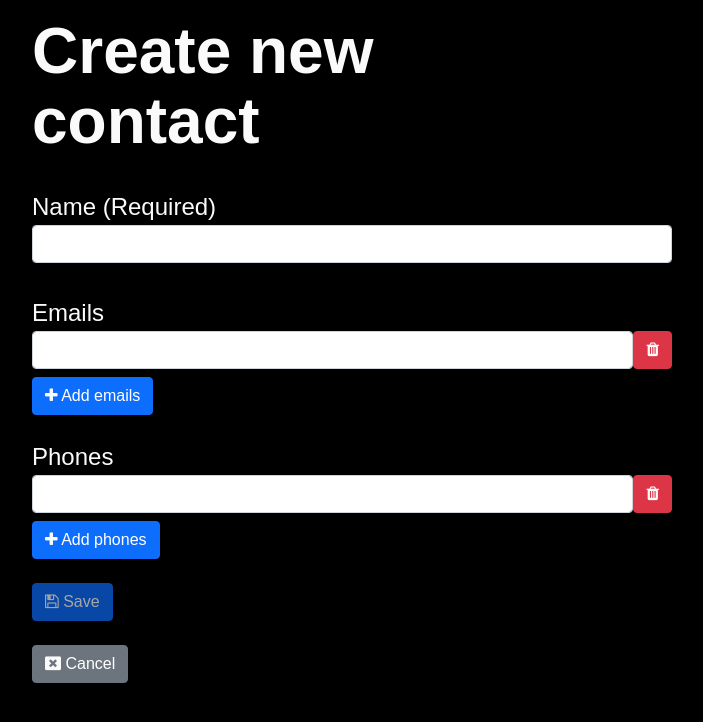
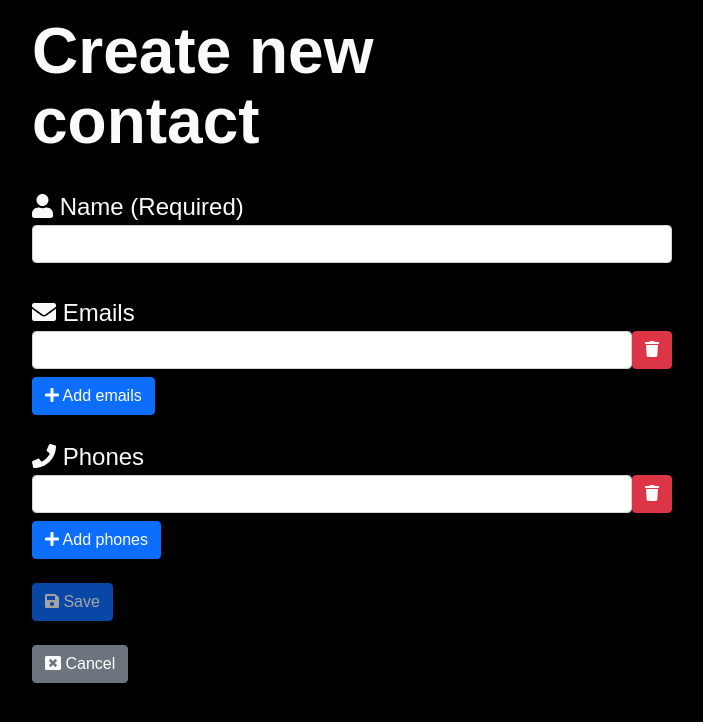
Before and after one commit to shamwela/simple-contacts, a React (Create React App) app: page / in a window 1280 px wide. Both pictures are taken after typing "Sample" into the empty fields and a click on the button "Create contact". Shown: the top 722 px of the page, without its empty margins (288-991 px from the left). Built offline with nearby package versions, Linux system fonts and the light colour scheme.

Commit message:
Add icons

```diff
--- a/package.json
+++ b/package.json
@@ -3,7 +3,10 @@
   "version": "0.1.0",
   "private": true,
   "dependencies": {
-    "@fortawesome/fontawesome-free": "^5.15.3",
+    "@fortawesome/fontawesome-svg-core": "^1.2.35",
+    "@fortawesome/free-regular-svg-icons": "^5.15.3",
+    "@fortawesome/free-solid-svg-icons": "^5.15.3",
+    "@fortawesome/react-fontawesome": "^0.1.14",
     "@testing-library/jest-dom": "^5.14.1",
     "@testing-library/react": "^11.2.7",
     "@testing-library/user-event": "^12.8.3",
--- /dev/null
+++ b/src/components/common/error.css
@@ -0,0 +1,3 @@
+.error-icon > path {
+  color: #dc3545;
+}
--- a/src/components/common/error.jsx
+++ b/src/components/common/error.jsx
@@ -1,9 +1,11 @@
 import React from 'react';
+import { FontAwesomeIcon } from '@fortawesome/react-fontawesome';
+import './error.css';
 
 const Error = ({ error }) => {
   return (
     <div className="alert alert-danger">
-      <i className="fa fa-exclamation-triangle text-danger" />
+      <FontAwesomeIcon icon="exclamation-triangle" className="error-icon" />
       &nbsp;
       {error}
     </div>
--- a/src/components/common/form.jsx
+++ b/src/components/common/form.jsx
@@ -2,6 +2,7 @@ import React, { Component } from 'react';
 import Joi from 'joi';
 import SingleInput from './singleInput';
 import MultipleInput from './multipleInput';
+import { FontAwesomeIcon } from '@fortawesome/react-fontawesome';
 
 class Form extends Component {
   state = {
@@ -130,7 +131,7 @@ class Form extends Component {
       type="submit"
       className="btn btn-primary"
     >
-      <i className="fa fa-save" /> Save
+      <FontAwesomeIcon icon="save" /> Save
     </button>
   );
 
@@ -139,7 +140,7 @@ class Form extends Component {
       onClick={(e) => this.props.onContactFormClose(e.preventDefault())}
       className="btn btn-secondary"
     >
-      <i className="fa fa-window-close" /> Cancel
+      <FontAwesomeIcon icon="window-close" /> Cancel
     </button>
   );
 }
--- a/src/components/common/multipleInput.jsx
+++ b/src/components/common/multipleInput.jsx
@@ -1,5 +1,6 @@
 import React from 'react';
 import Error from './error';
+import { FontAwesomeIcon } from '@fortawesome/react-fontawesome';
 
 const MultipleInput = ({
   arrayData,
@@ -13,7 +14,12 @@ const MultipleInput = ({
 }) => {
   return (
     <div className="form-group">
-      <label htmlFor={name}>{label}</label>
+      <label htmlFor={name}>
+        {name === 'emails' && <FontAwesomeIcon icon="envelope" />}
+        {name === 'phones' && <FontAwesomeIcon icon="phone" />}
+        &nbsp;
+        {label}
+      </label>
       {arrayData.map((value, index) => (
         <div key={index}>
           <div className="mb-2 d-flex justify-content-between">
@@ -30,7 +36,7 @@ const MultipleInput = ({
               name={name}
               className="btn btn-danger"
             >
-              <i className="fa fa-trash" />
+              <FontAwesomeIcon icon="trash" />
             </button>
           </div>
           {error && <Error error={error} />}
@@ -41,7 +47,7 @@ const MultipleInput = ({
         name={name}
         className="d-block btn btn-primary"
       >
-        <i className="fa fa-plus" /> Add {name}
+        <FontAwesomeIcon icon="plus" /> Add {name}
       </button>
     </div>
   );
--- a/src/components/common/search.css
+++ b/src/components/common/search.css
@@ -3,15 +3,18 @@
   position: relative;
 }
 
-#search-input {
-  text-indent: 20px;
-}
-
 #search-icon {
   font-size: 1rem;
-  color: var(--dominant-color);
   position: absolute;
   top: 50%;
   left: 10px;
   transform: translateY(-50%);
 }
+
+#search-icon > path {
+  color: var(--dominant-color);
+}
+
+#search-input {
+  text-indent: 20px;
+}
--- a/src/components/common/search.jsx
+++ b/src/components/common/search.jsx
@@ -1,9 +1,11 @@
 import React from 'react';
+import { FontAwesomeIcon } from '@fortawesome/react-fontawesome';
 import './search.css';
 
 const Search = ({ search, onSearch }) => {
   return (
     <div id="search">
+      <FontAwesomeIcon icon="search" id="search-icon" />
       <input
         value={search}
         onChange={(e) => onSearch(e.target.value)}
@@ -14,7 +16,6 @@ const Search = ({ search, onSearch }) => {
         aria-label="Search Input"
         placeholder="Search contact"
       />
-      <i id="search-icon" className="fa fa-search" />
     </div>
   );
 };
--- a/src/components/common/singleInput.jsx
+++ b/src/components/common/singleInput.jsx
@@ -1,10 +1,15 @@
 import React from 'react';
 import Error from './error';
+import { FontAwesomeIcon } from '@fortawesome/react-fontawesome';
 
 const SingleInput = ({ name, label, error, ...rest }) => {
   return (
     <div className="form-group">
-      <label htmlFor={name}>{label}</label>
+      <label htmlFor={name}>
+        {name==='name' && <FontAwesomeIcon icon="user" />}
+        &nbsp;
+        {label}
+      </label>
       <input {...rest} name={name} id={name} className="form-control mb-2" />
       {error && <Error error={error} />}
     </div>
--- a/src/components/contactDetails.jsx
+++ b/src/components/contactDetails.jsx
@@ -1,5 +1,6 @@
 import React, { Component } from 'react';
 import EditContactForm from './editContactForm';
+import { FontAwesomeIcon } from '@fortawesome/react-fontawesome';
 
 class ContactDetails extends Component {
   state = {
@@ -36,7 +37,9 @@ class ContactDetails extends Component {
     return (
       <>
         <div className="popup">
-          <h1>{name}</h1>
+          <h1>
+            <FontAwesomeIcon icon="user" /> {name}
+          </h1>
 
           {!this.hasContactDetails(contact) && (
             <>
@@ -48,6 +51,9 @@ class ContactDetails extends Component {
           {this.hasContactDetails(contact) && (
             <>
               <h2>Contact details</h2>
+              <h3>
+                <FontAwesomeIcon icon="envelope" /> Email
+              </h3>
               {emails.map((email, index) => (
                 <a
                   key={index}
@@ -58,6 +64,10 @@ class ContactDetails extends Component {
                   {email}
                 </a>
               ))}
+
+              <h3>
+                <FontAwesomeIcon icon="phone" /> Phone
+              </h3>
               {phones.map((phone, index) => (
                 <a
                   key={index}
@@ -75,18 +85,18 @@ class ContactDetails extends Component {
             onClick={() => this.setState({ isEditContactFormOpened: true })}
             className="btn btn-primary"
           >
-            <i className="fa fa-edit" /> Edit
+            <FontAwesomeIcon icon="edit" /> Edit
           </button>
 
           <button
             onClick={() => onDeleteContact(contact)}
             className="btn btn-danger"
           >
-            <i className="fa fa-trash" /> Delete
+            <FontAwesomeIcon icon="trash" /> Delete
           </button>
 
           <button onClick={onContactDetailsClose} className="btn btn-secondary">
-            <i className="fa fa-window-close" /> Close
+            <FontAwesomeIcon icon="window-close" /> Close
           </button>
         </div>
 
--- a/src/components/createContactButton.jsx
+++ b/src/components/createContactButton.jsx
@@ -1,4 +1,5 @@
 import React, { Component } from 'react';
+import { FontAwesomeIcon } from '@fortawesome/react-fontawesome';
 import './createContactButton.css';
 
 class CreateContactButton extends Component {
@@ -9,7 +10,7 @@ class CreateContactButton extends Component {
         className="btn btn-primary"
         onClick={this.props.onCreateContact}
       >
-        <i className="fa fa-plus" /> Create contact
+        <FontAwesomeIcon icon="plus" /> Create contact
       </button>
     );
   }
--- a/src/index.js
+++ b/src/index.js
@@ -1,10 +1,35 @@
 import React from 'react';
 import ReactDOM from 'react-dom';
-import 'font-awesome/css/font-awesome.min.css';
+import { library } from '@fortawesome/fontawesome-svg-core';
+import {
+  faSearch,
+  faPlus,
+  faEdit,
+  faTrash,
+  faWindowClose,
+  faUser,
+  faEnvelope,
+  faPhone,
+  faExclamationTriangle,
+  faSave,
+} from '@fortawesome/free-solid-svg-icons';
 import 'bootstrap/dist/css/bootstrap.css';
 import './index.css';
 import App from './App';
 import reportWebVitals from './reportWebVitals';
+
+library.add(
+  faSearch,
+  faPlus,
+  faEdit,
+  faTrash,
+  faWindowClose,
+  faUser,
+  faEnvelope,
+  faPhone,
+  faExclamationTriangle,
+  faSave
+);
 
 ReactDOM.render(
   <React.StrictMode>
```
Also changed, not shown: 1 other file (tests, documents, lock files or other folders).
